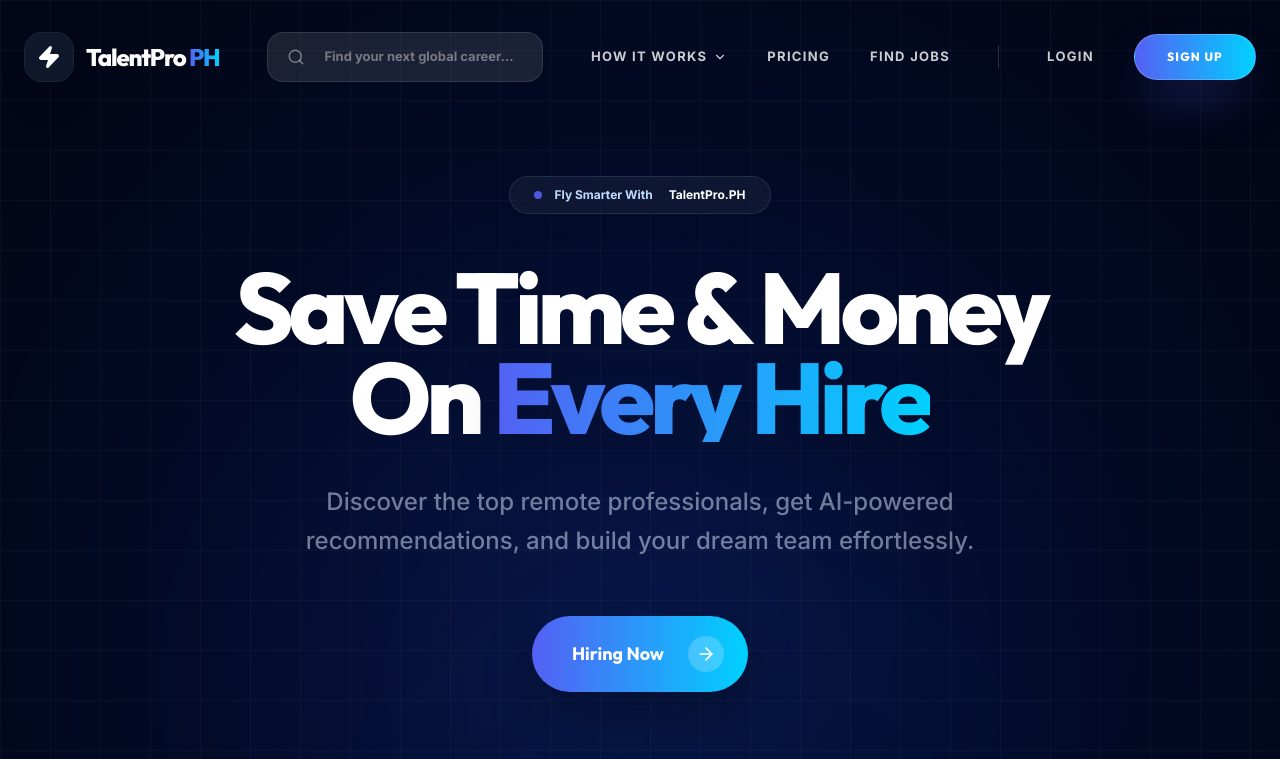
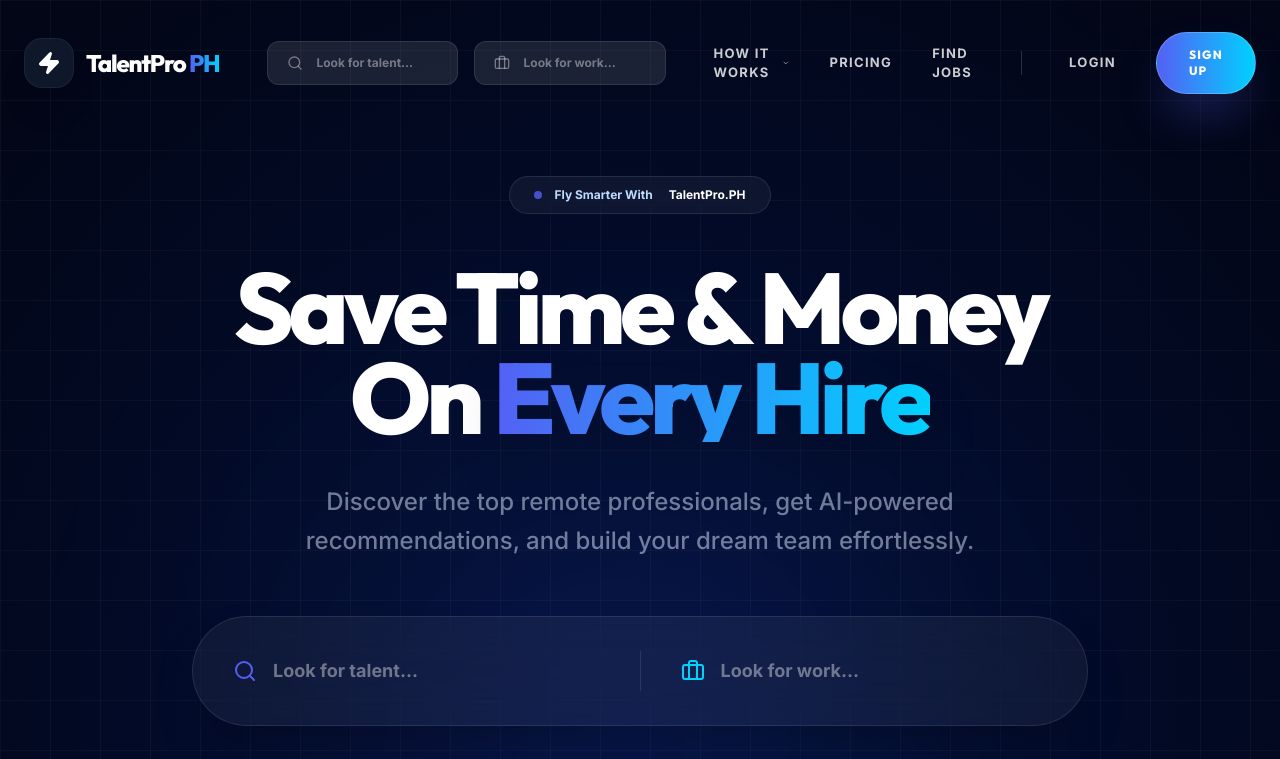
Before and after one commit to parnisce/talentproph, a React (Vite) app: page / in a window 1280 px wide. Shown: the top 759 px of the page. Built offline with nearby package versions, Linux system fonts and the light colour scheme.

Commit message:
homepage search function

```diff
--- a/src/components/DashboardLayout.tsx
+++ b/src/components/DashboardLayout.tsx
@@ -57,16 +57,21 @@
     const userPhoto = propUserPhoto || contextUserPhoto;
 
     const [showAccountMenu, setShowAccountMenu] = useState(false);
-    const [searchQuery, setSearchQuery] = useState('');
+    const [talentQuery, setTalentQuery] = useState('');
+    const [workQuery, setWorkQuery] = useState('');
 
-    const handleSearch = (e: React.KeyboardEvent<HTMLInputElement>) => {
-        if (e.key === 'Enter' && searchQuery.trim()) {
-            if (role === 'employer') {
-                navigate(`/employer/talent?q=${encodeURIComponent(searchQuery.trim())}`);
-            } else if (role === 'seeker') {
-                navigate(`/seeker/jobs?q=${encodeURIComponent(searchQuery.trim())}`);
-            }
-            setSearchQuery('');
+    const handleTalentSearch = (e: React.KeyboardEvent<HTMLInputElement>) => {
+        if (e.key === 'Enter' && talentQuery.trim()) {
+            navigate(`/employer/talent?q=${encodeURIComponent(talentQuery.trim())}`);
+            setTalentQuery('');
+        }
+    };
+
+    const handleWorkSearch = (e: React.KeyboardEvent<HTMLInputElement>) => {
+        if (e.key === 'Enter' && workQuery.trim()) {
+            const path = role === 'seeker' ? '/seeker/jobs' : '/jobs';
+            navigate(`${path}?q=${encodeURIComponent(workQuery.trim())}`);
+            setWorkQuery('');
         }
     };
 
@@ -152,17 +157,35 @@
                         </div>
                     </div>
 
-                    <div className="flex items-center gap-8">
-                        <div className="relative hidden lg:block">
-                            <Search className="absolute left-5 top-1/2 -translate-y-1/2 text-slate-300" size={18} />
-                            <input
-                                type="text"
-                                value={searchQuery}
-                                onChange={(e) => setSearchQuery(e.target.value)}
-                                onKeyDown={handleSearch}
-                                placeholder={role === 'employer' ? "Try: Facebook Ads, React, Lead Generation..." : "Search resources..."}
-                                className="pl-14 pr-8 py-4 bg-white border border-slate-100 rounded-[20px] focus:ring-[6px] focus:ring-primary/5 focus:border-primary outline-none w-96 text-[13px] font-bold transition-all shadow-inner"
-                            />
+                    <div className="flex items-center gap-6">
+                        <div className="flex items-center gap-3 bg-white border border-slate-100 rounded-[22px] px-2 py-1 shadow-sm hidden lg:flex">
+                            {/* Talent Search */}
+                            <div className="relative group flex items-center">
+                                <Search className="absolute left-4 text-slate-300 group-focus-within:text-primary transition-colors" size={14} />
+                                <input
+                                    type="text"
+                                    value={talentQuery}
+                                    onChange={(e) => setTalentQuery(e.target.value)}
+                                    onKeyDown={handleTalentSearch}
+                                    placeholder="Find Talent"
+                                    className="pl-10 pr-4 py-2 bg-transparent outline-none w-40 text-[12px] font-bold text-slate-900 placeholder:text-slate-300"
+                                />
+                            </div>
+
+                            <div className="w-px h-4 bg-slate-100" />
+
+                            {/* Work Search */}
+                            <div className="relative group flex items-center">
+                                <Briefcase className="absolute left-4 text-slate-300 group-focus-within:text-secondary transition-colors" size={14} />
+                                <input
+                                    type="text"
+                                    value={workQuery}
+                                    onChange={(e) => setWorkQuery(e.target.value)}
+                                    onKeyDown={handleWorkSearch}
+                                    placeholder="Find Work"
+                                    className="pl-10 pr-4 py-2 bg-transparent outline-none w-40 text-[12px] font-bold text-slate-900 placeholder:text-slate-300"
+                                />
+                            </div>
                         </div>
 
                         <div className="flex items-center gap-4">
--- a/src/components/Navbar.tsx
+++ b/src/components/Navbar.tsx
@@ -1,6 +1,6 @@
 import { useState, useEffect } from 'react';
 import { useNavigate, Link } from 'react-router-dom';
-import { Zap, ChevronDown, Search, X } from 'lucide-react';
+import { Zap, ChevronDown, Search, X, Briefcase } from 'lucide-react';
 import { useUser } from '../context/UserContext';
 
 const Navbar = ({ forceSolid = false }: { forceSolid?: boolean }) => {
@@ -20,7 +20,17 @@
 
     const isSolid = forceSolid || scrolled;
 
-    const handleSearch = (e: React.FormEvent<HTMLFormElement>) => {
+    const handleTalentSearch = (e: React.FormEvent<HTMLFormElement>) => {
+        e.preventDefault();
+        const formData = new FormData(e.currentTarget);
+        const query = formData.get('search') as string;
+        if (query) {
+            navigate(`/employer/talent?q=${encodeURIComponent(query)}`);
+            setIsMobileSearchOpen(false);
+        }
+    };
+
+    const handleWorkSearch = (e: React.FormEvent<HTMLFormElement>) => {
         e.preventDefault();
         const formData = new FormData(e.currentTarget);
         const query = formData.get('search') as string;
@@ -44,15 +54,30 @@
                         </span>
                     </Link>
 
-                    {/* Desktop Search Bar */}
-                    <div className="flex-grow max-w-xl mx-12 hidden xl:block">
-                        <form onSubmit={handleSearch} className="relative group">
-                            <Search className={`absolute left-5 top-1/2 -translate-y-1/2 transition-colors ${isSolid ? 'text-slate-400 group-focus-within:text-primary' : 'text-white/40 group-focus-within:text-white'}`} size={18} />
+                    {/* Desktop Search Bars */}
+                    <div className="flex-grow max-w-2xl mx-12 hidden xl:flex gap-4">
+                        {/* Talent Search */}
+                        <form onSubmit={handleTalentSearch} className="relative group flex-1">
+                            <Search className={`absolute left-5 top-1/2 -translate-y-1/2 transition-colors ${isSolid ? 'text-slate-400 group-focus-within:text-primary' : 'text-white/40 group-focus-within:text-white'}`} size={16} />
                             <input
                                 name="search"
                                 type="text"
-                                placeholder="Find your next global career..."
-                                className={`w-full py-3.5 pl-14 pr-6 rounded-2xl text-[13px] font-bold transition-all focus:outline-none focus:ring-4 ${isSolid
+                                placeholder="Look for talent..."
+                                className={`w-full py-3 pl-12 pr-4 rounded-xl text-[12px] font-bold transition-all focus:outline-none focus:ring-4 ${isSolid
+                                    ? 'bg-slate-50 border border-slate-100 text-slate-900 focus:bg-white focus:border-primary/20 focus:ring-primary/5'
+                                    : 'bg-white/10 border border-white/10 text-white placeholder:text-white/40 focus:bg-white/20 focus:border-white/20 focus:ring-white/5'
+                                    }`}
+                            />
+                        </form>
+
+                        {/* Work Search */}
+                        <form onSubmit={handleWorkSearch} className="relative group flex-1">
+                            <Briefcase className={`absolute left-5 top-1/2 -translate-y-1/2 transition-colors ${isSolid ? 'text-slate-400 group-focus-within:text-primary' : 'text-white/40 group-focus-within:text-white'}`} size={16} />
+                            <input
+                                name="search"
+                                type="text"
+                                placeholder="Look for work..."
+                                className={`w-full py-3 pl-12 pr-4 rounded-xl text-[12px] font-bold transition-all focus:outline-none focus:ring-4 ${isSolid
                                     ? 'bg-slate-50 border border-slate-100 text-slate-900 focus:bg-white focus:border-primary/20 focus:ring-primary/5'
                                     : 'bg-white/10 border border-white/10 text-white placeholder:text-white/40 focus:bg-white/20 focus:border-white/20 focus:ring-white/5'
                                     }`}
@@ -116,15 +141,24 @@
                 </div>
 
                 {/* Mobile Search Overlay */}
-                <div className={`absolute top-full left-0 right-0 p-6 bg-white border-b border-slate-100 transition-all duration-300 lg:hidden ${isMobileSearchOpen ? 'translate-y-0 opacity-100 visible' : '-translate-y-4 opacity-0 invisible'}`}>
-                    <form onSubmit={handleSearch} className="relative">
+                <div className={`absolute top-full left-0 right-0 p-6 bg-white border-b border-slate-100 transition-all duration-300 lg:hidden space-y-4 ${isMobileSearchOpen ? 'translate-y-0 opacity-100 visible' : '-translate-y-4 opacity-0 invisible'}`}>
+                    <form onSubmit={handleTalentSearch} className="relative">
                         <Search className="absolute left-5 top-1/2 -translate-y-1/2 text-slate-400" size={18} />
                         <input
                             name="search"
                             type="text"
-                            placeholder="Find your next global career..."
+                            placeholder="Look for talent..."
                             className="w-full py-4 pl-14 pr-6 rounded-2xl bg-slate-50 border border-slate-100 text-slate-900 text-sm font-bold focus:outline-none focus:bg-white focus:border-primary/20"
                             autoFocus={isMobileSearchOpen}
+                        />
+                    </form>
+                    <form onSubmit={handleWorkSearch} className="relative">
+                        <Briefcase className="absolute left-5 top-1/2 -translate-y-1/2 text-slate-400" size={18} />
+                        <input
+                            name="search"
+                            type="text"
+                            placeholder="Look for work..."
+                            className="w-full py-4 pl-14 pr-6 rounded-2xl bg-slate-50 border border-slate-100 text-slate-900 text-sm font-bold focus:outline-none focus:bg-white focus:border-primary/20"
                         />
                     </form>
                 </div>
--- a/src/pages/LandingPage.tsx
+++ b/src/pages/LandingPage.tsx
@@ -1,5 +1,5 @@
 import { motion } from 'framer-motion';
-import { Zap, Users, Search, ArrowRight, Star, Globe, Shield, Rocket, Quote, LayoutGrid } from 'lucide-react';
+import { Zap, Users, Search, ArrowRight, Star, Globe, Shield, Rocket, Quote, LayoutGrid, Briefcase } from 'lucide-react';
 import { Link } from 'react-router-dom';
 import Navbar from '../components/Navbar';
 
@@ -37,6 +37,24 @@
         }
     ];
 
+    const handleTalentSearch = (e: React.FormEvent<HTMLFormElement>) => {
+        e.preventDefault();
+        const formData = new FormData(e.currentTarget);
+        const query = formData.get('talent') as string;
+        if (query) {
+            window.location.href = `/employer/talent?q=${encodeURIComponent(query)}`;
+        }
+    };
+
+    const handleWorkSearch = (e: React.FormEvent<HTMLFormElement>) => {
+        e.preventDefault();
+        const formData = new FormData(e.currentTarget);
+        const query = formData.get('work') as string;
+        if (query) {
+            window.location.href = `/jobs?q=${encodeURIComponent(query)}`;
+        }
+    };
+
     return (
         <div className="min-h-screen bg-white font-inter">
             <Navbar />
@@ -72,9 +90,39 @@
                             Discover the top remote professionals, get AI-powered recommendations, and build your dream team effortlessly.
                         </p>
 
+                        <div className="max-w-4xl mx-auto mb-24 p-2 md:p-4 bg-white/5 backdrop-blur-2xl rounded-[32px] md:rounded-full border border-white/10 shadow-2xl overflow-hidden">
+                            <div className="flex flex-col md:flex-row gap-4 items-center">
+                                {/* Search for Talent */}
+                                <form onSubmit={handleTalentSearch} className="flex-1 relative group w-full">
+                                    <Search className="absolute left-6 top-1/2 -translate-y-1/2 text-primary group-focus-within:scale-110 transition-transform" size={24} />
+                                    <input
+                                        name="talent"
+                                        type="text"
+                                        placeholder="Look for talent..."
+                                        className="w-full pl-16 pr-6 py-6 bg-transparent border-none text-white placeholder:text-white/40 focus:outline-none transition-all font-bold text-lg"
+                                    />
+                                </form>
+
+                                <div className="hidden md:block w-px h-10 bg-white/10" />
+
+                                {/* Search for Work */}
+                                <form onSubmit={handleWorkSearch} className="flex-1 relative group w-full">
+                                    <Briefcase className="absolute left-6 top-1/2 -translate-y-1/2 text-secondary group-focus-within:scale-110 transition-transform" size={24} />
+                                    <input
+                                        name="work"
+                                        type="text"
+                                        placeholder="Look for work..."
+                                        className="w-full pl-16 pr-6 py-6 bg-transparent border-none text-white placeholder:text-white/40 focus:outline-none transition-all font-bold text-lg"
+                                    />
+                                </form>
+
+                                <button type="submit" className="md:hidden bg-gradient-primary text-white py-4 w-full rounded-2xl font-bold">Search</button>
+                            </div>
+                        </div>
+
                         <div className="flex flex-col sm:flex-row gap-8 justify-center mb-24">
-                            <Link to="/register?role=employer" className="bg-gradient-primary text-white pl-10 pr-6 py-5 rounded-full text-lg font-bold font-outfit shadow-[0_20px_50px_rgba(0,0,0,0.3)] hover:shadow-primary/50 hover:-translate-y-1 transition-all flex items-center gap-6 group">
-                                Hiring Now <div className="bg-white/20 p-2 rounded-full group-hover:translate-x-1 transition-transform"><ArrowRight size={20} /></div>
+                            <Link to="/register?role=employer" className="bg-white/10 backdrop-blur-md text-white px-10 py-5 rounded-full text-lg font-bold font-outfit border border-white/10 hover:bg-white/20 transition-all flex items-center gap-6 group">
+                                hiring? Register here <div className="bg-primary p-2 rounded-full group-hover:translate-x-1 transition-transform"><ArrowRight size={20} /></div>
                             </Link>
                         </div>
                     </motion.div>
@@ -246,7 +294,7 @@
             </section>
 
             {/* Common Talent Searches Section */}
-            <section id="searches" className="py-20 bg-white border-t border-slate-50">
+            <section id="searches" className="py-20 bg-white border-t border-slate-100">
                 <div className="container mx-auto px-6 text-center">
                     <h2 className="text-5xl md:text-6xl font-black text-slate-900 mb-6 tracking-tighter">Common Talent Searches</h2>
                     <div className="w-24 h-2 bg-primary mx-auto mb-16 rounded-full shadow-[0_10px_20px_rgba(0,71,255,0.2)]" />
@@ -267,7 +315,7 @@
             </section>
 
             {/* What our Employers say Section */}
-            <section id="results" className="py-20 bg-bg-main relative">
+            <section id="results" className="py-20 bg-slate-50 relative">
                 <div className="container mx-auto px-6 text-center">
                     <div className="inline-block px-5 py-2.5 rounded-full bg-white border border-slate-100 text-primary text-[11px] font-black uppercase tracking-[0.3em] mb-12 shadow-sm">
                         Client Testimonials
@@ -281,7 +329,7 @@
                             <motion.div
                                 key={idx}
                                 whileHover={{ y: -10 }}
-                                className="white-card p-12 text-left relative overflow-hidden group"
+                                className="bg-white p-12 text-left relative overflow-hidden group rounded-[48px] shadow-sm border border-slate-100"
                             >
                                 <Quote className="absolute -top-4 -right-4 text-primary/5 group-hover:text-primary/10 transition-colors" size={120} />
                                 <div className="flex items-center gap-5 mb-10 relative z-10">
@@ -332,9 +380,8 @@
 };
 
 const FeatureItem = ({ icon, title, desc }: any) => (
-    <div className="white-card group hover:shadow-primary/20 flex flex-col items-center text-center p-12 hover:ring-2 hover:ring-primary/5">
+    <div className="bg-white group hover:shadow-primary/20 flex flex-col items-center text-center p-12 hover:ring-2 hover:ring-primary/5 rounded-[48px] border border-slate-100 transition-all">
         <div className="w-24 h-24 rounded-[32px] bg-slate-50 flex items-center justify-center text-slate-400 mb-10 border border-slate-100 group-hover:bg-primary group-hover:text-white group-hover:shadow-[0_20px_40px_rgba(84,96,244,0.4)] transition-all duration-700 hover:rotate-6 scale-110 relative overflow-hidden">
-            {/* Inner Decor */}
             <div className="absolute inset-0 bg-white/5 opacity-0 group-hover:opacity-100 transition-opacity" />
             {icon}
         </div>
--- a/src/pages/employer/FindTalent.tsx
+++ b/src/pages/employer/FindTalent.tsx
@@ -664,9 +664,15 @@
                                             >
                                                 <img src={talent.photo} alt={talent.name} className="w-full h-full object-cover" />
                                             </div>
-                                            <div className="bg-emerald-50 text-emerald-600 px-5 py-2.5 rounded-full text-[11px] font-black uppercase tracking-widest border border-emerald-100">
-                                                <span className="text-sm">{talent.talentScore}</span> ID PROOF
-                                            </div>
+                                            {talent.verified ? (
+                                                <div className="bg-emerald-50 text-emerald-600 px-5 py-2.5 rounded-full text-[11px] font-black uppercase tracking-widest border border-emerald-100 flex items-center gap-2">
+                                                    <span className="text-sm">{talent.talentScore}</span> Verified Pro
+                                                </div>
+                                            ) : (
+                                                <div className="bg-slate-50 text-slate-400 px-5 py-2.5 rounded-full text-[11px] font-black uppercase tracking-widest border border-slate-100 flex items-center gap-2">
+                                                    <span className="text-sm">{talent.talentScore}</span> Not Verified
+                                                </div>
+                                            )}
                                         </div>
 
                                         {/* Content Column */}
--- a/src/pages/seeker/SeekerVerification.tsx
+++ b/src/pages/seeker/SeekerVerification.tsx
@@ -142,7 +142,7 @@
                         </div>
                         <div className="space-y-4">
                             <h3 className="text-xl font-black text-slate-900 tracking-tighter">Address Verification</h3>
-                            <p className="text-[11px] font-black text-slate-300 uppercase tracking-[0.2em]">(Optional)</p>
+                            <p className="text-[11px] font-black text-primary uppercase tracking-[0.2em]">(Required)</p>
                             <p className="text-sm font-medium text-slate-500 leading-relaxed">
                                 Upload a photo of the document showing your billing address
                             </p>
@@ -176,7 +176,7 @@
                         </div>
                         <div className="space-y-4">
                             <h3 className="text-xl font-black text-slate-900 tracking-tighter">Mobile Number Verification</h3>
-                            <p className="text-[11px] font-black text-slate-300 uppercase tracking-[0.2em]">(Optional)</p>
+                            <p className="text-[11px] font-black text-primary uppercase tracking-[0.2em]">(Required)</p>
                             <p className="text-sm font-medium text-slate-500 leading-relaxed">
                                 Enter your mobile number and we'll send you a verification code
                             </p>
@@ -213,7 +213,7 @@
                     </div>
                     <button
                         onClick={handleSubmit}
-                        disabled={submitting || !idFile}
+                        disabled={submitting || !idFile || !address || !phone}
                         className="px-12 py-5 bg-slate-900 text-white rounded-[24px] font-black text-xs uppercase tracking-[0.2em] shadow-xl hover:bg-primary transition-all active:scale-95 disabled:opacity-50 flex items-center gap-3"
                     >
                         {submitting ? (
```
Also changed, not shown: src/context/UserContext.tsx (+35 -0 lines), src/pages/PublicSeekerProfile.tsx (+12 -5 lines), src/pages/seeker/SeekerProfile.tsx (+13 -5 lines).
